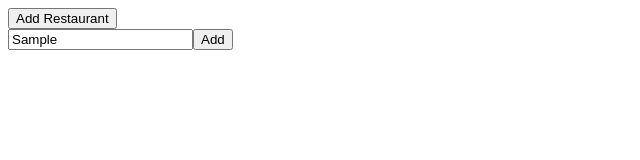
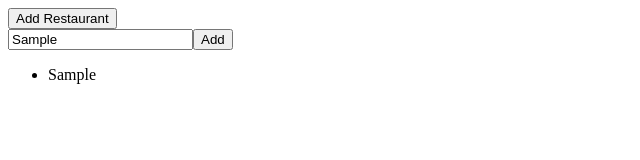
Before and after one commit to andersonRocha091/Favorite-Places-Dishes, a React (Vite) app: page / in a window 1280 px wide. Both pictures are taken after typing "Sample" into the empty fields and a click on the button "Add". Shown: the top 160 px of the page, without its empty margins (0-640 px from the left). Built offline with nearby package versions, Linux system fonts and the light colour scheme.

Commit message:
Adding a restaurant feature e2e finished

```diff
--- a/src/App.js
+++ b/src/App.js
@@ -1,11 +1,11 @@
 import React from "react";
 
-import RestaurantList from "./RestaurantList";
+import RestaurantPage from "./RestaurantPage";
 
 const App = () => {
   return (
     <div>
-      <RestaurantList />
+      <RestaurantPage />
     </div>
   );
 };
--- a/src/RestaurantList.js
+++ b/src/RestaurantList.js
@@ -1,18 +1,12 @@
-import React, { useState } from "react";
+import React from 'react';
 
-import RestaurantForm from "./RestaurantForm";
-
-const RestaurantList = () => {
-  const [restaurantsNames, setRestaurantsNames] = useState([]);
-  const handleAddNewRestaurant = (newRestaurant) => {
-    let restaurantsNew = [newRestaurant, ...restaurantsNames];
-    setRestaurantsNames(restaurantsNew);
-  };
+const RestaurantList = ({ restaurants }) => {
   return (
-    <div>
-      <button data-test="addRestaurantButton">Add Restaurant</button>
-      <RestaurantForm onSave={handleAddNewRestaurant}/>
-    </div>
+    <ul>
+      {restaurants.map((restaurantName) => (
+        <li key={restaurantName}>{restaurantName}</li>
+      ))}
+    </ul>
   );
 };
 
--- /dev/null
+++ b/src/RestaurantPage.js
@@ -0,0 +1,21 @@
+import React, { useState } from "react";
+
+import RestaurantForm from "./RestaurantForm";
+import RestaurantList from "./RestaurantList";
+
+const RestaurantPage = () => {
+  const [restaurantsNames, setRestaurantsNames] = useState([]);
+  const handleAddNewRestaurant = (newRestaurant) => {
+    let restaurantsNew = [newRestaurant, ...restaurantsNames];
+    setRestaurantsNames(restaurantsNew);
+  };
+  return (
+    <div>
+      <button data-test="addRestaurantButton">Add Restaurant</button>
+      <RestaurantForm onSave={handleAddNewRestaurant} />
+      <RestaurantList restaurants={restaurantsNames} />
+    </div>
+  );
+};
+
+export default RestaurantPage;
```
